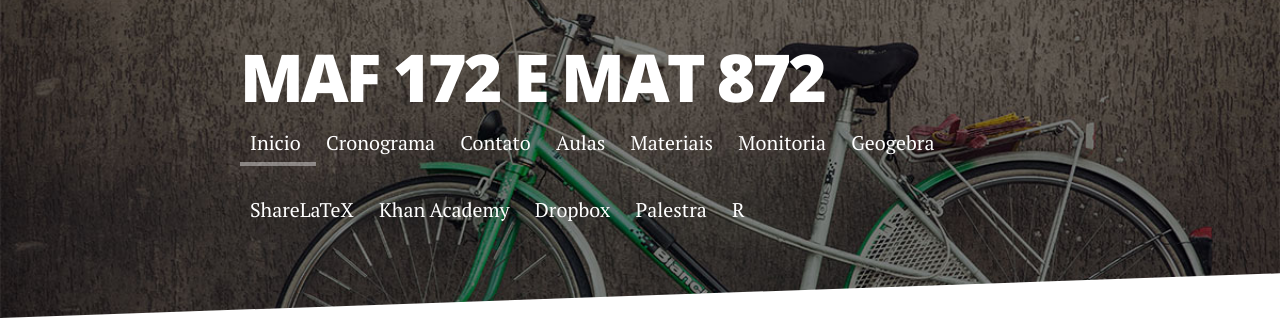
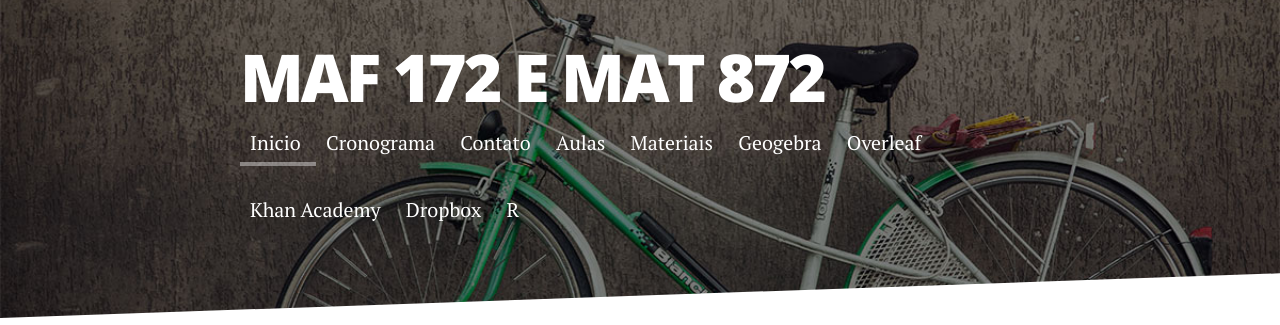
Before and after one commit to maf172/maf172.github.io, a Jekyll site: the page built from index.html, in a window 1280 px wide. Shown: the top 325 px of the page. Built offline with Jekyll 4.4.1, drawn with Linux system fonts in a browser that asks for light colours; nearby versions of some CDN libraries; the list of posts is cut into pages by our own code.

Commit message:
mudanças header

```diff
--- a/_includes/header.html
+++ b/_includes/header.html
@@ -8,12 +8,12 @@
                      <a href="{{ link.url | prepend: site.baseurl }}">{{ link.title }}</a>
                  </li>
                  {% endfor %}
-                 <li> <a href="https://maf172.github.io/monitoria/">Monitoria</a></li>
+                 <!--<li> <a href="https://maf172.github.io/monitoria/">Monitoria</a></li>-->
                  <li> <a href="https://maf172.github.io/geogebra/">Geogebra</a></li>
-                 <li> <a href="https://www.sharelatex.com?r=4468ebc9&rm=d&rs=b">ShareLaTeX</a></li>
+                 <li> <a href="https://www.overleaf.com?r=4468ebc9&rm=d&rs=b">Overleaf</a></li>
                  <li> <a href="https://maf172.github.io/khanAcademy/">Khan Academy</a></li>
                  <li> <a href="https://db.tt/kSSNkGo5">Dropbox</a></li>
-                 <li> <a href="https://docs.google.com/forms/d/e/1FAIpQLSetmsOt0QiqZHKaIo4l_5lJEiLXqDwaJ-JxuJfyMP5veO7wcw/viewform?usp=sf_link">Palestra</a></li>
+                 <!--<li> <a href="https://docs.google.com/forms/d/e/1FAIpQLSetmsOt0QiqZHKaIo4l_5lJEiLXqDwaJ-JxuJfyMP5veO7wcw/viewform?usp=sf_link">Palestra</a></li>-->
                  <li> <a href="https://cran.r-project.org/">R</a></li>
              </ul>
          </nav>
```
